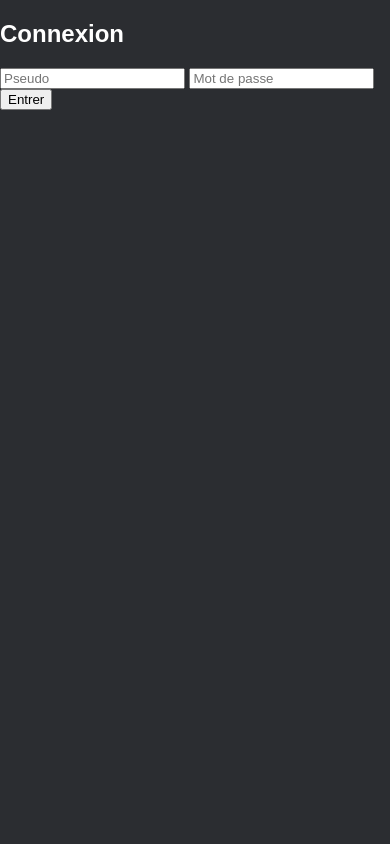
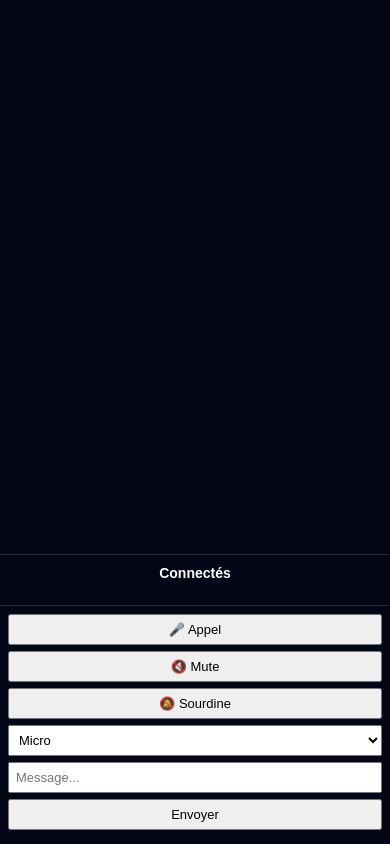
Before and after one commit to GabiMinecraft02/ps3chat, a website: page public/index.html in a window 390 px wide. Drawn offline with nearby package versions, Linux system fonts and the light colour scheme; no server answers.

Commit message:
Enhance index.html with responsive design and styles
Added responsive design and improved layout styles.

```diff
--- a/public/index.html
+++ b/public/index.html
@@ -1,41 +1,148 @@
 <!DOCTYPE html>
 <html lang="fr">
 <head>
-  <meta charset="UTF-8" />
-  <title>ps3chat</title>
-  <link rel="stylesheet" href="css/style.css">
+  <meta charset="UTF-8">
+  <title>PS3Chat</title>
+  <meta name="viewport" content="width=device-width, initial-scale=1.0">
+
+  <style>
+    * {
+      box-sizing: border-box;
+      font-family: Arial, sans-serif;
+    }
+
+    body {
+      margin: 0;
+      height: 100vh;
+      background: #0f172a;
+      color: white;
+    }
+
+    /* Layout principal */
+    #app {
+      display: grid;
+      grid-template-columns: 1fr 260px;
+      grid-template-rows: 1fr auto;
+      height: 100vh;
+    }
+
+    /* 1 - Zone chat */
+    #chat {
+      grid-column: 1 / 2;
+      grid-row: 1 / 3;
+      padding: 10px;
+      overflow-y: auto;
+      background: #020617;
+    }
+
+    .message {
+      margin-bottom: 6px;
+      font-size: 14px;
+    }
+
+    /* 2 - Gens connectés */
+    #users {
+      grid-column: 2 / 3;
+      grid-row: 1 / 2;
+      padding: 10px;
+      background: #020617;
+      border-left: 1px solid #1e293b;
+      overflow-y: auto;
+    }
+
+    #users h3 {
+      margin-top: 0;
+      font-size: 14px;
+      text-align: center;
+    }
+
+    #users ul {
+      list-style: none;
+      padding: 0;
+      margin: 0;
+    }
+
+    #users li {
+      display: flex;
+      justify-content: space-between;
+      padding: 4px 0;
+      font-size: 13px;
+    }
+
+    /* 3 - Contrôles */
+    #controls {
+      grid-column: 2 / 3;
+      grid-row: 2 / 3;
+      padding: 8px;
+      background: #020617;
+      border-left: 1px solid #1e293b;
+      border-top: 1px solid #1e293b;
+    }
+
+    #controls button,
+    #controls select,
+    #controls input {
+      width: 100%;
+      margin-bottom: 6px;
+      padding: 6px;
+      font-size: 13px;
+    }
+
+    /* Mobile */
+    @media (max-width: 700px) {
+      #app {
+        grid-template-columns: 1fr;
+        grid-template-rows: 1fr auto auto;
+      }
+
+      #users {
+        grid-column: 1;
+        grid-row: 2;
+        border-left: none;
+        border-top: 1px solid #1e293b;
+      }
+
+      #controls {
+        grid-column: 1;
+        grid-row: 3;
+        border-left: none;
+      }
+    }
+  </style>
 </head>
+
 <body>
+  <div id="app">
 
-<div id="login">
-  <h2>Connexion</h2>
-  <input id="pseudo" placeholder="Pseudo">
-  <input id="password" type="password" placeholder="Mot de passe">
-  <button id="loginBtn">Entrer</button>
-  <div id="loginError" style="color:red;display:none;">Erreur</div>
+    <!-- 1 ZONE CHAT -->
+    <div id="chat"></div>
+
+    <!-- 2 CONNECTÉS -->
+    <div id="users">
+      <h3>Connectés</h3>
+      <ul id="usersList"></ul>
     </div>
 
-<div id="chat" style="display:none;">
+    <!-- 3 CONTROLES -->
+    <div id="controls">
+      <button id="callBtn">🎤 Appel</button>
+      <button id="muteBtn">🔇 Mute</button>
+      <button id="deafenBtn">🔕 Sourdine</button>
 
-  <div id="left">
-    <div id="messages"></div>
-    <input id="messageInput" placeholder="Message">
+      <select id="micSelect">
+        <option>Micro</option>
+      </select>
+
+      <input id="messageInput" placeholder="Message..." />
       <button id="sendBtn">Envoyer</button>
-  </div>
-
-  <div id="right">
-    <h3>Connectés</h3>
-    <ul id="users"></ul>
-
-    <button id="micBtn">🎤 Micro</button>
-    <button id="muteBtn">🔇 Mute</button>
     </div>
 
   </div>
 
+  <!-- JS -->
   <script src="/socket.io/socket.io.js"></script>
+  <script src="js/users.js"></script>
   <script src="js/chat.js"></script>
-<script src="js/users.js"></script>
   <script src="js/webrtc.js"></script>
 </body>
 </html>
```
Lines whose indentation alone changed are shown as unchanged.
